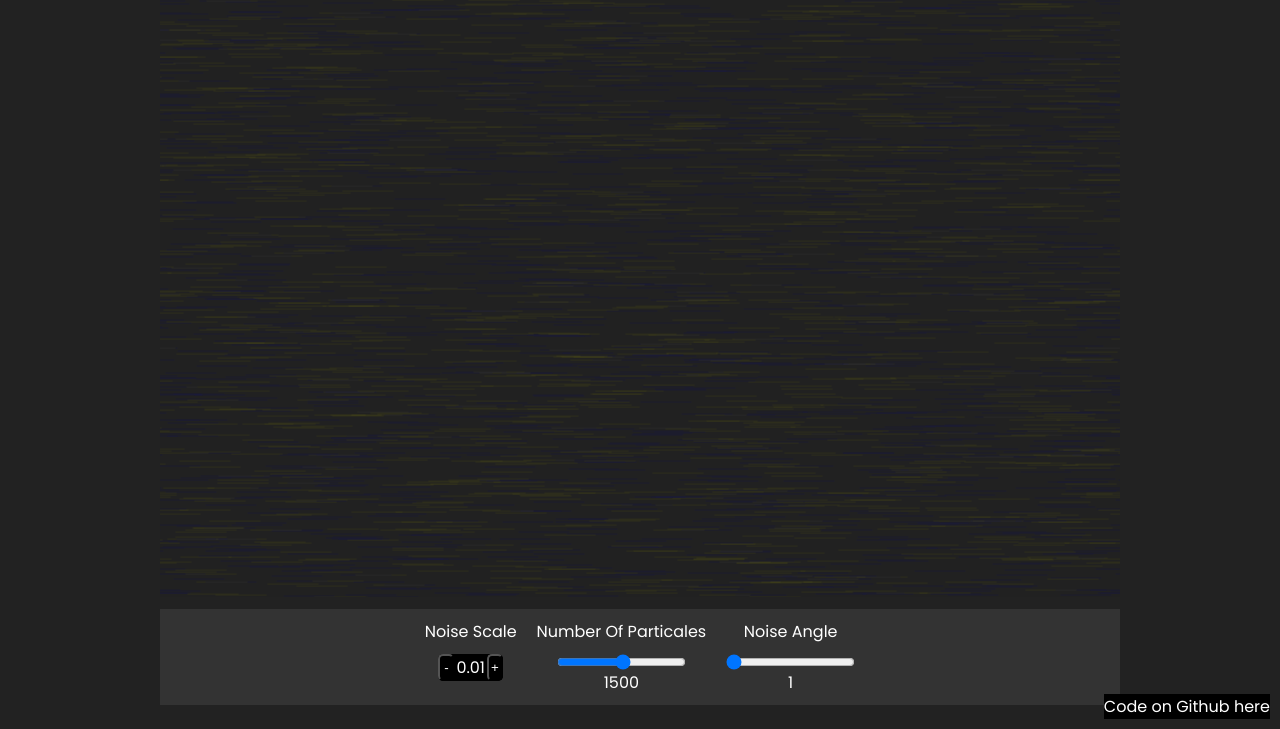
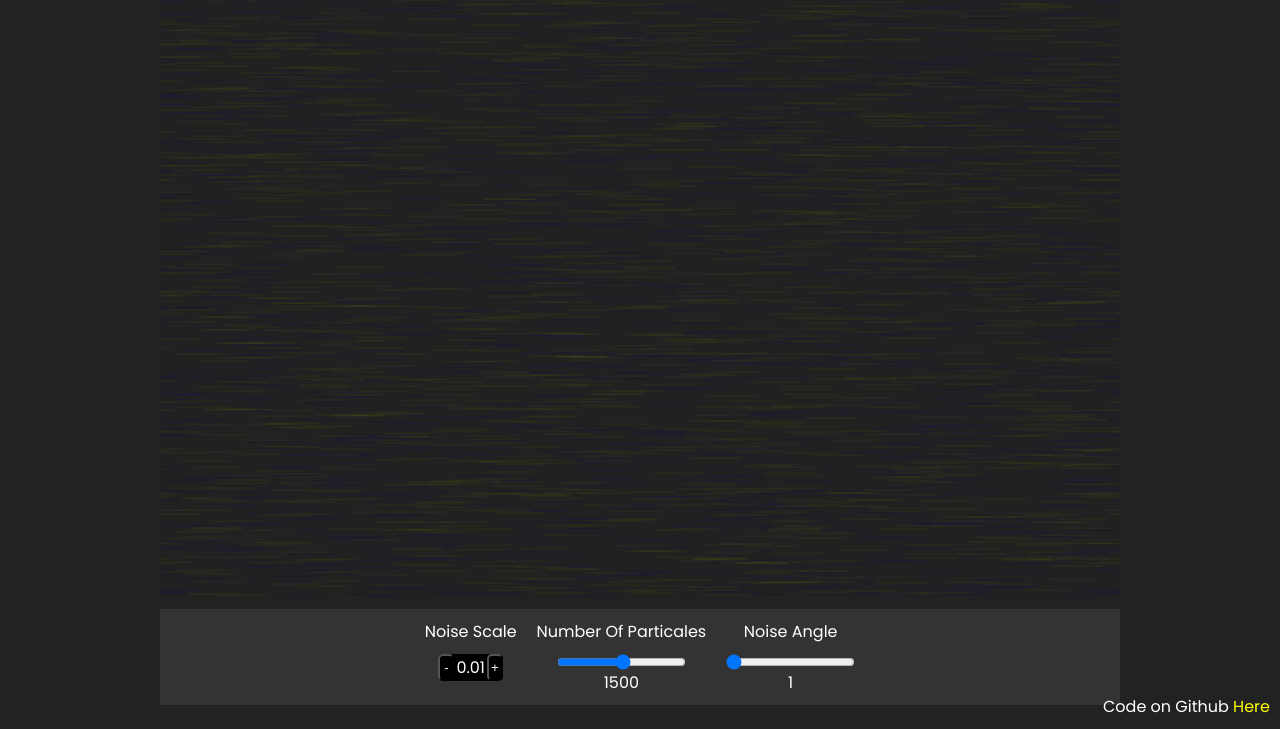
Before and after one commit to Mo2men-dev/flow-field-javascript, a website with bundled scripts: page index.html in a window 1280 px wide. Shown: the part 71-800 px from the top of the page. Built offline with nearby package versions, Linux system fonts and the light colour scheme; animation ran at ten frames a second; what @chriscourses/perlin-noise would draw is missing.

Commit message:
added a link to src code

```diff
--- a/index.html
+++ b/index.html
@@ -93,7 +93,11 @@
             bottom: 0;
             right: 0;
             margin: 10px;
-            background: #000;
+        }
+
+        #code a {
+            text-decoration: none;
+            color: yellow;
         }
     </style>
 </head>
@@ -124,7 +128,7 @@
         </div>
 
     </div>
-    <div id="code">Code on Github here</div>
+    <div id="code">Code on Github <a href="https://github.com/Mo2men-dev/flow-field-javascript">Here</a></div>
     <script src="./js/canvas.js" type="module"></script>
 </body>
 
```
